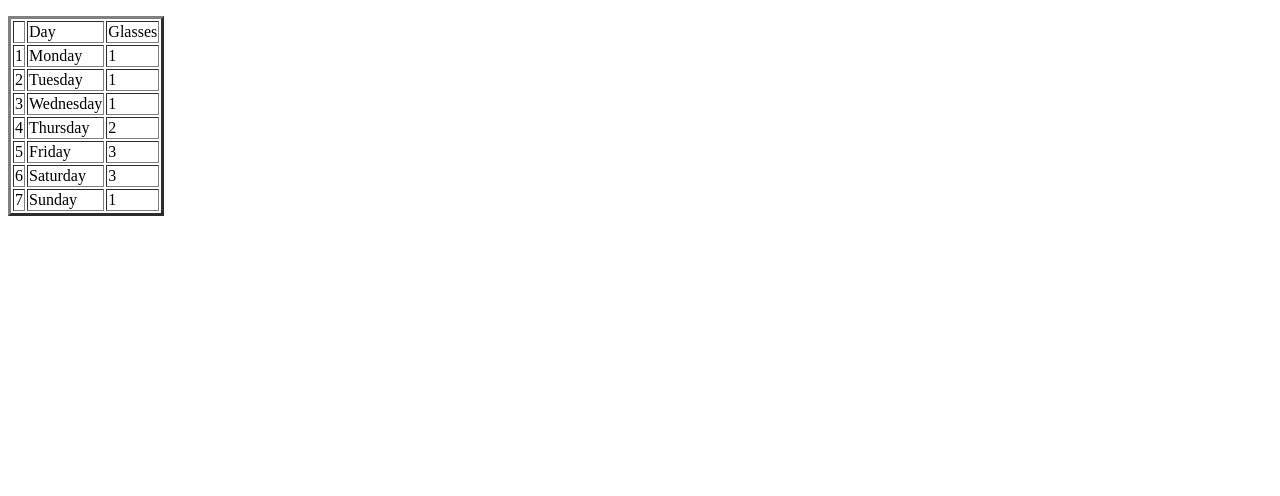
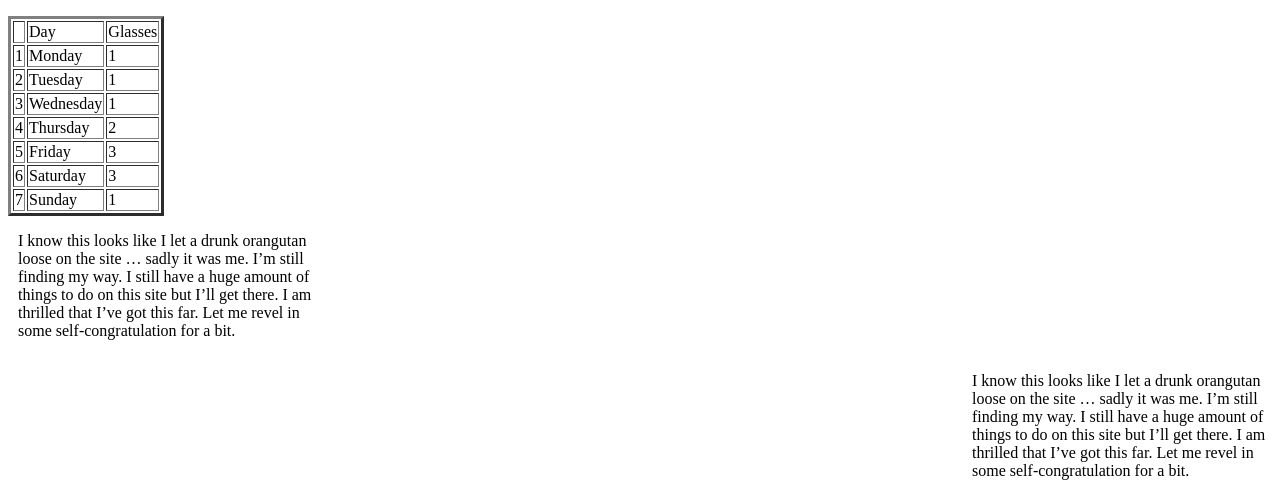
Before and after one commit to olalarina/olalarina.github.io, a plain HTML site: page index.html in a window 1280 px wide. Shown: the part 356-852 px from the top of the page. Before the commit the page ends 800 px from the top, so only its background shows below. Drawn offline with Linux system fonts and the light colour scheme.

Commit message:
css changes

```diff
--- a/index.html
+++ b/index.html
@@ -20,7 +20,16 @@
 			<tr><td>6</td><td>Saturday</td><td>3</td></tr>
 			<tr><td>7</td><td>Sunday</td><td>1</td></tr>
 		</table>
-
+		<div>
+			<p>
+				I know this looks like I let a drunk orangutan loose on the site … sadly it was me. I’m still finding my way.
+	I still have a  huge amount of things to do on this site but  I’ll get there.   I am thrilled that I’ve got this far.   Let me revel in some  self-congratulation for a bit.
+			</p>
+			<p class="right">
+				I know this looks like I let a drunk orangutan loose on the site … sadly it was me. I’m still finding my way.
+	I still have a  huge amount of things to do on this site but  I’ll get there.   I am thrilled that I’ve got this far.   Let me revel in some  self-congratulation for a bit.
+			</p>
+		</div>
 
 	</body>
 
--- a/styles.css
+++ b/styles.css
@@ -2,3 +2,12 @@ a{
 color: green;
 font-size: 20px;
 }
+
+p {
+	margin-left: 10px;
+	max-width: 300px;
+}
+
+.right {
+	float: right;
+}
```
